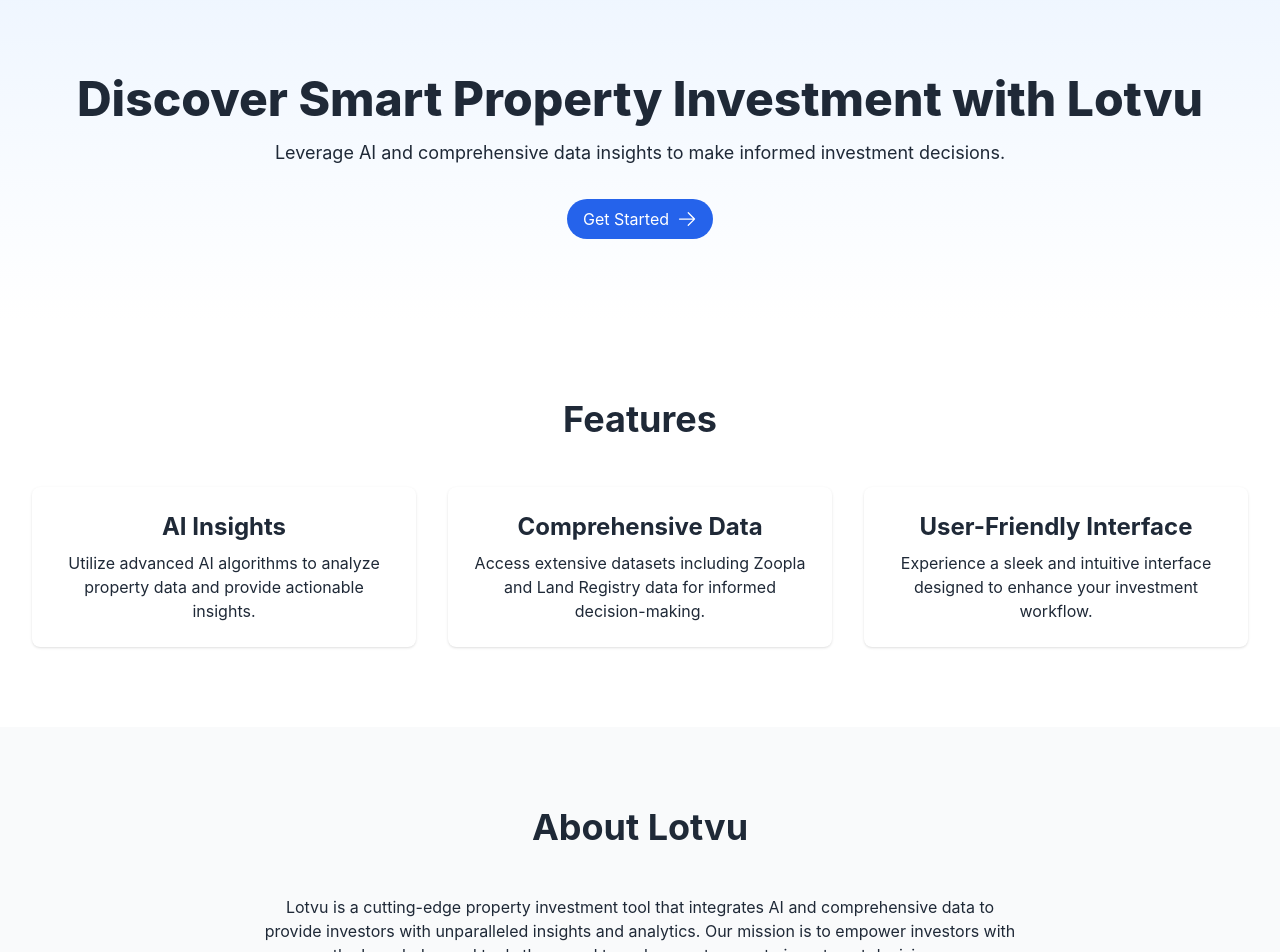
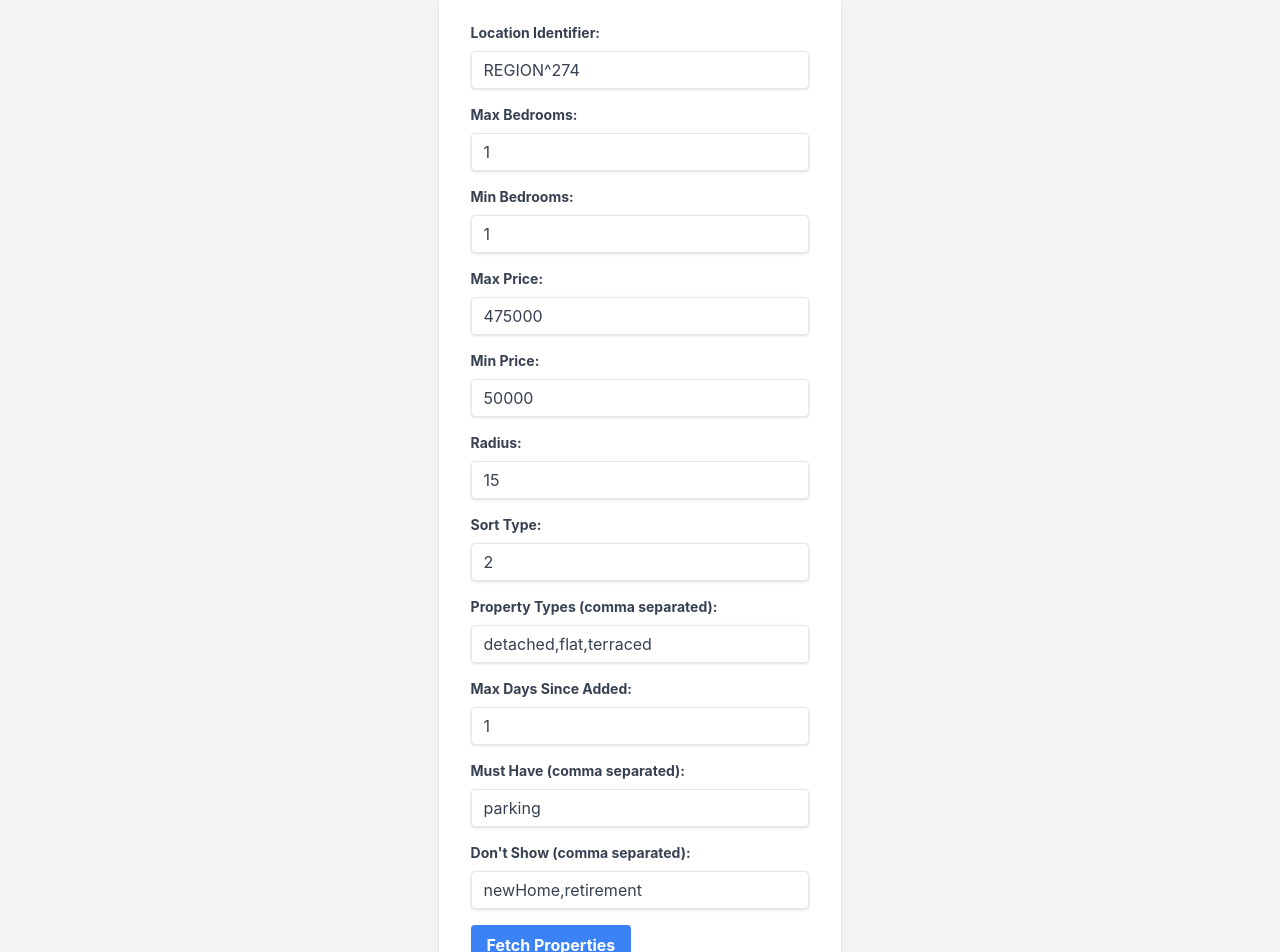
Before and after one commit to tom-crisp/lotvu, a React (Create React App) app: page /properties in a window 1280 px wide. Shown: the part 69-1021 px from the top of the page. Built offline with nearby package versions, Linux system fonts and the light colour scheme.

Commit message:
feat: add new property page

```diff
--- a/package.json
+++ b/package.json
@@ -12,8 +12,10 @@
     "@types/node": "^16.18.101",
     "@types/react": "^18.3.3",
     "@types/react-dom": "^18.3.0",
+    "axios": "^1.7.2",
     "react": "^18.3.1",
     "react-dom": "^18.3.1",
+    "react-router-dom": "^6.24.0",
     "react-scripts": "5.0.1",
     "typescript": "^4.9.5",
     "web-vitals": "^2.1.4"
--- a/src/App.tsx
+++ b/src/App.tsx
@@ -1,11 +1,26 @@
-import './App.css';
-import LandingPage from './components/LandingPage';
+import { Route, BrowserRouter as Router, Routes } from 'react-router-dom';
+import LandingPage from './pages/LandingPage';
+import PropertyPage from './pages/PropertyPage';
 
 function App() {
   return (
-    <div className="App">
-      <LandingPage />
-    </div>
+    <Router>
+      <div className="App min-h-screen bg-gray-100 flex flex-col items-center justify-center">
+        <Routes>
+          <Route
+            path="/"
+            element={
+              <div>
+                <LandingPage />
+                <div className="mt-4">
+                </div>
+              </div>
+            }
+          />
+          <Route path="/properties" element={<PropertyPage />} />
+        </Routes>
+      </div>
+    </Router>
   );
 }
 
--- /dev/null
+++ b/src/components/Button.tsx
@@ -0,0 +1,5 @@
+const Button = ({title}: {title: string}) => {
+    return <button type="submit" className="bg-blue-600 text-white px-4 py-2 rounded-full hover:bg-blue-700">{title}</button>
+}
+
+export default Button;
--- a/src/components/LandingPage.tsx
+++ b/src/pages/LandingPage.tsx
@@ -1,4 +1,5 @@
 import { ArrowRightIcon } from '@heroicons/react/24/solid';
+import { Link } from 'react-router-dom';
 
 function LandingPage() {
   return (
@@ -43,9 +44,15 @@
       </section>
 
       {/* About Section */}
-      <section id="about" className="px-8 py-20 bg-gray-50">
+      <section id="about" className="px-8 py-20 bg-gray-50 text-center">
         <h2 className="text-4xl font-bold text-center mb-12">About Lotvu</h2>
         <p className="max-w-3xl mx-auto text-center">Lotvu is a cutting-edge property investment tool that integrates AI and comprehensive data to provide investors with unparalleled insights and analytics. Our mission is to empower investors with the knowledge and tools they need to make smart property investment decisions.</p>
+        <Link to="/properties">
+          <button className="inline-flex items-center bg-blue-600 text-white px-4 py-2 mt-8 rounded-full hover:bg-blue-700">
+            See Demo
+            <ArrowRightIcon className="w-5 h-5 ml-2" />
+          </button>
+        </Link>
       </section>
 
       {/* Contact Section */}
--- /dev/null
+++ b/src/pages/PropertyPage.tsx
@@ -0,0 +1,110 @@
+import axios from 'axios';
+import React, { useState } from 'react';
+
+const PropertyPage: React.FC = () => {
+  const [locationIdentifier, setLocationIdentifier] = useState('REGION^274');
+  const [maxBedrooms, setMaxBedrooms] = useState(1);
+  const [minBedrooms, setMinBedrooms] = useState(1);
+  const [maxPrice, setMaxPrice] = useState(475000);
+  const [minPrice, setMinPrice] = useState(50000);
+  const [radius, setRadius] = useState(15.0);
+  const [sortType, setSortType] = useState(2);
+  const [propertyTypes, setPropertyTypes] = useState(['detached', 'flat', 'terraced']);
+  const [maxDaysSinceAdded, setMaxDaysSinceAdded] = useState(1);
+  const [mustHave, setMustHave] = useState(['parking']);
+  const [dontShow, setDontShow] = useState(['newHome', 'retirement']);
+
+  const fetchData = async () => {
+    const payload = {
+      locationIdentifier,
+      maxBedrooms,
+      minBedrooms,
+      maxPrice,
+      minPrice,
+      radius,
+      sortType,
+      propertyTypes,
+      maxDaysSinceAdded,
+      mustHave,
+      dontShow,
+    };
+
+    try {
+      const response = await axios.post('http://localhost:3001/fetch-properties', payload);
+      console.log(response.data);
+    } catch (error) {
+      console.error(error);
+    }
+  };
+
+  return (
+    <div className="min-h-screen bg-gray-100 flex flex-col items-center justify-center">
+      <h1 className="text-3xl font-bold mb-8">Rightmove Property Search</h1>
+
+      <div className="bg-white shadow-md rounded px-8 pt-6 pb-8 mb-4 w-full max-w-lg">
+        <div className="mb-4">
+          <label className="block text-gray-700 text-sm font-bold mb-2">Location Identifier:</label>
+          <input type="text" value={locationIdentifier} onChange={(e) => setLocationIdentifier(e.target.value)} className="shadow appearance-none border rounded w-full py-2 px-3 text-gray-700 leading-tight focus:outline-none focus:shadow-outline" />
+        </div>
+
+        <div className="mb-4">
+          <label className="block text-gray-700 text-sm font-bold mb-2">Max Bedrooms:</label>
+          <input type="number" value={maxBedrooms} onChange={(e) => setMaxBedrooms(Number(e.target.value))} className="shadow appearance-none border rounded w-full py-2 px-3 text-gray-700 leading-tight focus:outline-none focus:shadow-outline" />
+        </div>
+
+        <div className="mb-4">
+          <label className="block text-gray-700 text-sm font-bold mb-2">Min Bedrooms:</label>
+          <input type="number" value={minBedrooms} onChange={(e) => setMinBedrooms(Number(e.target.value))} className="shadow appearance-none border rounded w-full py-2 px-3 text-gray-700 leading-tight focus:outline-none focus:shadow-outline" />
+        </div>
+
+        <div className="mb-4">
+          <label className="block text-gray-700 text-sm font-bold mb-2">Max Price:</label>
+          <input type="number" value={maxPrice} onChange={(e) => setMaxPrice(Number(e.target.value))} className="shadow appearance-none border rounded w-full py-2 px-3 text-gray-700 leading-tight focus:outline-none focus:shadow-outline" />
+        </div>
+
+        <div className="mb-4">
+          <label className="block text-gray-700 text-sm font-bold mb-2">Min Price:</label>
+          <input type="number" value={minPrice} onChange={(e) => setMinPrice(Number(e.target.value))} className="shadow appearance-none border rounded w-full py-2 px-3 text-gray-700 leading-tight focus:outline-none focus:shadow-outline" />
+        </div>
+
+        <div className="mb-4">
+          <label className="block text-gray-700 text-sm font-bold mb-2">Radius:</label>
+          <input type="number" value={radius} onChange={(e) => setRadius(Number(e.target.value))} className="shadow appearance-none border rounded w-full py-2 px-3 text-gray-700 leading-tight focus:outline-none focus:shadow-outline" />
+        </div>
+
+        <div className="mb-4">
+          <label className="block text-gray-700 text-sm font-bold mb-2">Sort Type:</label>
+          <input type="number" value={sortType} onChange={(e) => setSortType(Number(e.target.value))} className="shadow appearance-none border rounded w-full py-2 px-3 text-gray-700 leading-tight focus:outline-none focus:shadow-outline" />
+        </div>
+
+        <div className="mb-4">
+          <label className="block text-gray-700 text-sm font-bold mb-2">Property Types (comma separated):</label>
+          <input type="text" value={propertyTypes.join(',')} onChange={(e) => setPropertyTypes(e.target.value.split(','))} className="shadow appearance-none border rounded w-full py-2 px-3 text-gray-700 leading-tight focus:outline-none focus:shadow-outline" />
+        </div>
+
+        <div className="mb-4">
+          <label className="block text-gray-700 text-sm font-bold mb-2">Max Days Since Added:</label>
+          <input type="number" value={maxDaysSinceAdded} onChange={(e) => setMaxDaysSinceAdded(Number(e.target.value))} className="shadow appearance-none border rounded w-full py-2 px-3 text-gray-700 leading-tight focus:outline-none focus:shadow-outline" />
+        </div>
+
+        <div className="mb-4">
+          <label className="block text-gray-700 text-sm font-bold mb-2">Must Have (comma separated):</label>
+          <input type="text" value={mustHave.join(',')} onChange={(e) => setMustHave(e.target.value.split(','))} className="shadow appearance-none border rounded w-full py-2 px-3 text-gray-700 leading-tight focus:outline-none focus:shadow-outline" />
+        </div>
+
+        <div className="mb-4">
+          <label className="block text-gray-700 text-sm font-bold mb-2">Don't Show (comma separated):</label>
+          <input type="text" value={dontShow.join(',')} onChange={(e) => setDontShow(e.target.value.split(','))} className="shadow appearance-none border rounded w-full py-2 px-3 text-gray-700 leading-tight focus:outline-none focus:shadow-outline" />
+        </div>
+
+        <div className="flex items-center justify-between">
+          <button onClick={fetchData} className="bg-blue-500 hover:bg-blue-700 text-white font-bold py-2 px-4 rounded focus:outline-none focus:shadow-outline">
+            Fetch Properties
+          </button>
+        </div>
+      </div>
+    </div>
+  );
+};
+
+export default PropertyPage;
```
Also changed, not shown: 1 other file (tests, documents, lock files or other folders).
